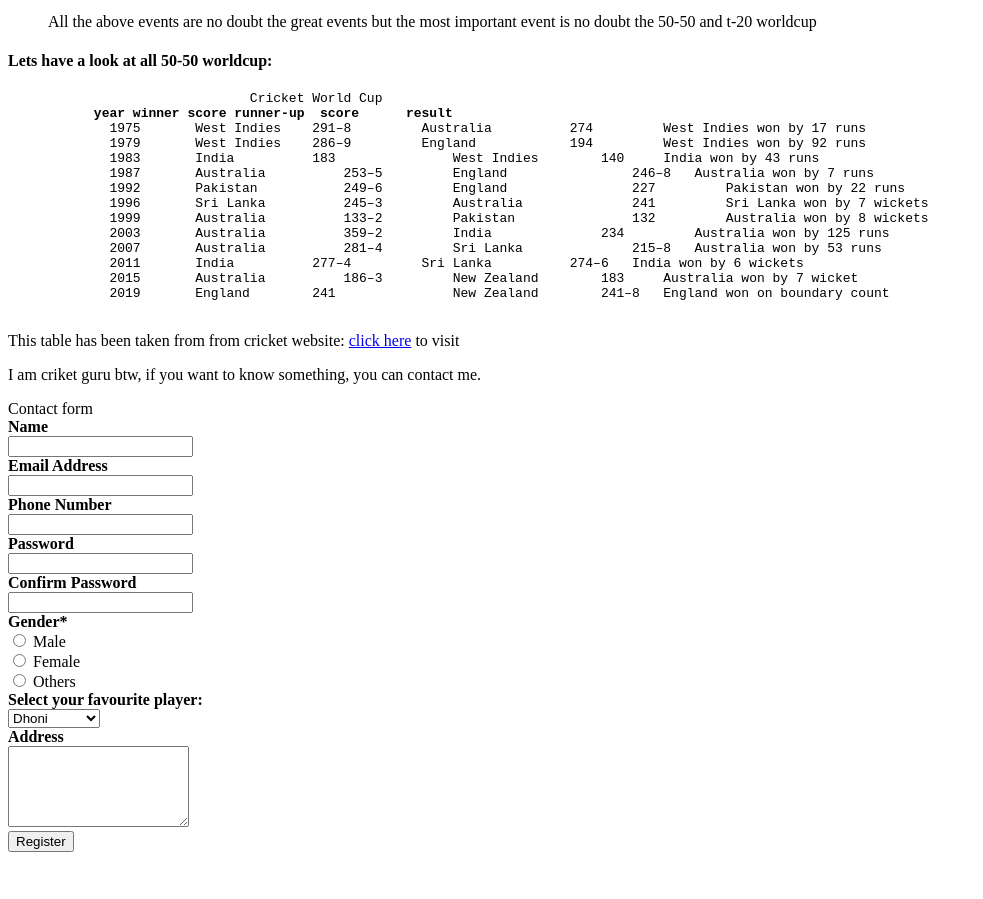
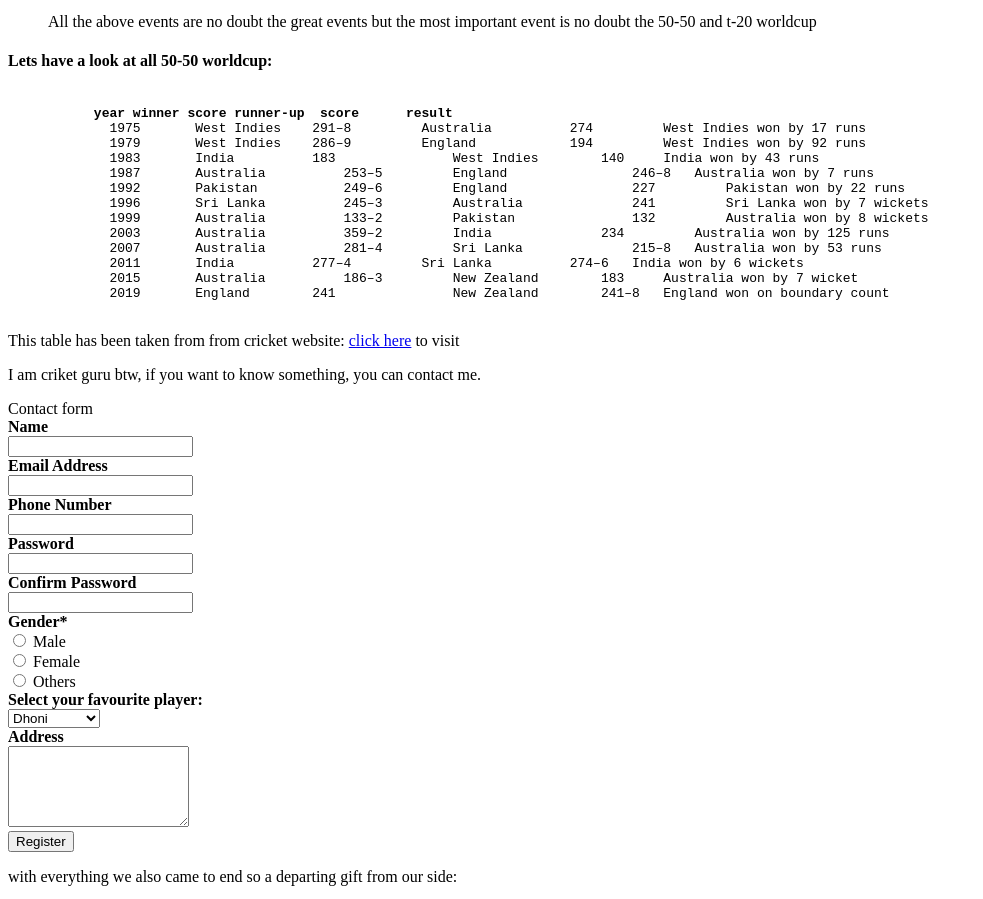
Before and after one commit to Kiran2821996/cricket, a plain HTML site: page index.html in a window 1280 px wide. Shown: the part 345-1244 px from the top of the page, without its empty margins (0-983 px from the left). Before the commit the page ends 1205 px from the top, so only its background shows below. Drawn offline with Linux system fonts and the light colour scheme; grey boxes are pictures that could not be loaded.

Commit message:
criket final

```diff
--- a/index.html
+++ b/index.html
@@ -28,7 +28,8 @@
 <main>
     <div>
         <h4>Lets have a look at all 50-50 worldcup:</h4>
-        <pre>                               Cricket World Cup
+
+        <pre>
            <b>year</b> <b>winner</b> <b>score</b> <b>runner-up</b>	<b>score</b>      <b>result</b>
              1975       West Indies    291–8         Australia	        274	    West Indies won by 17 runs
              1979       West Indies    286–9         England	        194	    West Indies won by 92 runs
@@ -92,9 +93,13 @@
           <button class="button" type="submit">Register</button>
         </div>
         </form>
+        <p>with everything we also came to end so a departing gift from our side:</p>
 
     </div>
 </main>
+<footer>
+    <iframe src="https://www.youtube.com/watch?v=BnYLgXte5gQ" autoplay frameborder="0"></iframe>
+</footer>
 
 
 
```
